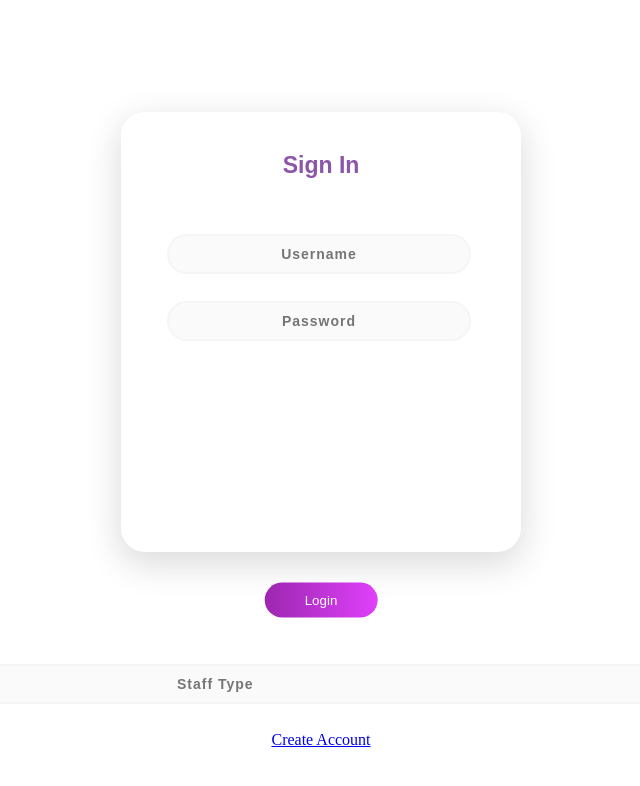
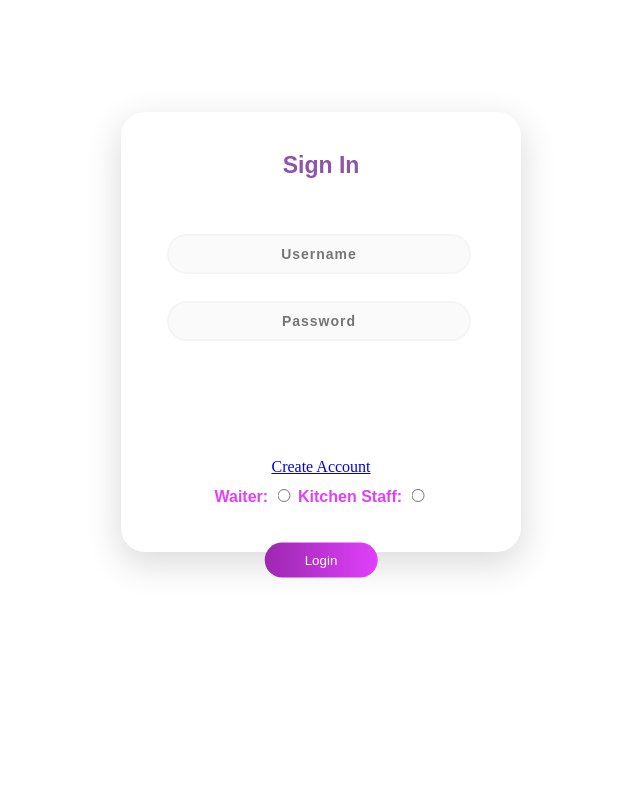
Before and after one commit to zhac299/TeamProject2021, an Angular app in the folder RestaurantWebApp/: page / in a window 1280 px wide. Shown: the top 786 px of the page, without its empty margins (319-959 px from the left). Built offline with nearby package versions, Linux system fonts and the light colour scheme.

Commit message:
adding radio buttons to comply with the UML.

```diff
--- a/RestaurantWebApp/src/app/login-input/login-input.component.html
+++ b/RestaurantWebApp/src/app/login-input/login-input.component.html
@@ -6,14 +6,12 @@
             <br/>
             <input class="pass" type = "password"  name = "password" [(ngModel)] = "password" placeholder = "Password"/>
             <br/>
-            <div class = "sub">
+            <b class = "staff">Waiter: <input type = "radio"> Kitchen Staff: <input type = "radio"> </b>
             <input  (click) = "onSubmit()" type="submit" value="Login" class = "submit">
-            </div>
+            <br/><br/><br/><br/><br/>
+            <section><a href = "https://google.co.uk">Create Account</a></section>
+            <br/>
+            <section class="content" *ngIf="html" [innerHTML]="html"></section>
         </form>
     </div>
 </div>
-
-<input class="pass" type = "text"  name = "staff" [(ngModel)] = "staff" placeholder = "Staff Type"/>
-<section><a href = "https://google.co.uk">Create Account</a></section>
-        <section class="content" *ngIf="html" [innerHTML]="html"></section>
-<br/>
--- a/RestaurantWebApp/src/app/login-input/login-input.component.sass
+++ b/RestaurantWebApp/src/app/login-input/login-input.component.sass
@@ -67,7 +67,7 @@ form.form1
 .submit
   margin: 0
   position: absolute
-  top: 75%
+  top: 70%
   left: 50%
   -ms-transform: translate(-50%, -50%)
   transform: translate(-50%, -50%)
@@ -82,6 +82,17 @@ form.form1
   padding-top: 10px
   font-family: 'Ubuntu', sans-serif
 
+.staff
+  margin: 0
+  position: absolute
+  top: 62%
+  left: 50%
+  -ms-transform: translate(-50%, -50%)
+  transform: translate(-50%, -50%)
+  font-family: 'Ubuntu', sans-serif
+  color:  #E040FB
+
+
 section
   text-align: center
   font-family: 'Ubuntu', 'sans-serif'
```
